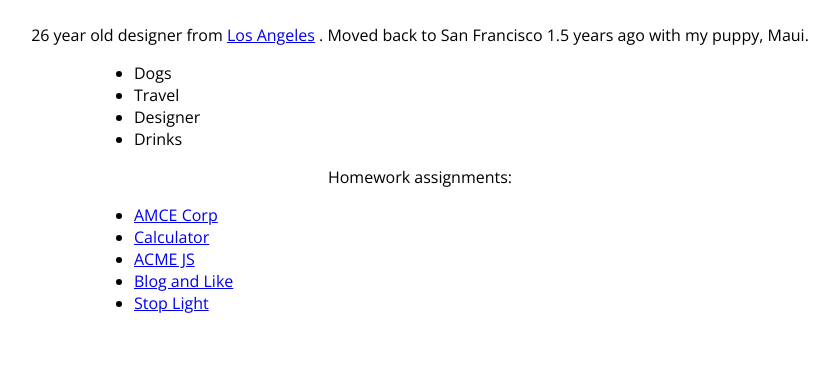
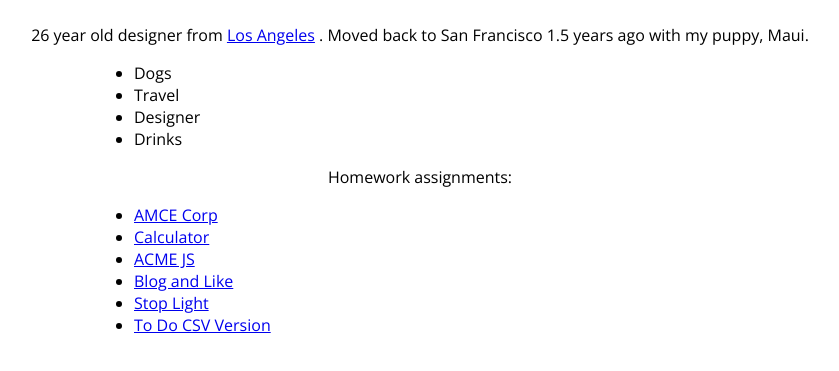
Before and after one commit to nkorange88/fewd, a plain HTML site: page index.html in a window 1280 px wide. Shown: the part 383-754 px from the top of the page, without its empty margins (220-1059 px from the left). Drawn offline with nearby package versions, Linux system fonts and the light colour scheme.

Commit message:
update Index to add to do CSV link

```diff
--- a/index.html
+++ b/index.html
@@ -63,6 +63,7 @@
     <li><a href="http://nkorange88.github.io/homework/js/acme_js.html">ACME JS</a></li>
     <li><a href="http://nkorange88.github.io/homework/js/blog.html">Blog and Like</a></li>
     <li><a href="http://nkorange88.github.io/homework/js/stop-light.html">Stop Light</a></li>
+    <li><a href="http://nkorange88.github.io/homework/js/to-do-csv.html">To Do CSV Version</a></li>
   </ul>
 
 </body>
```
